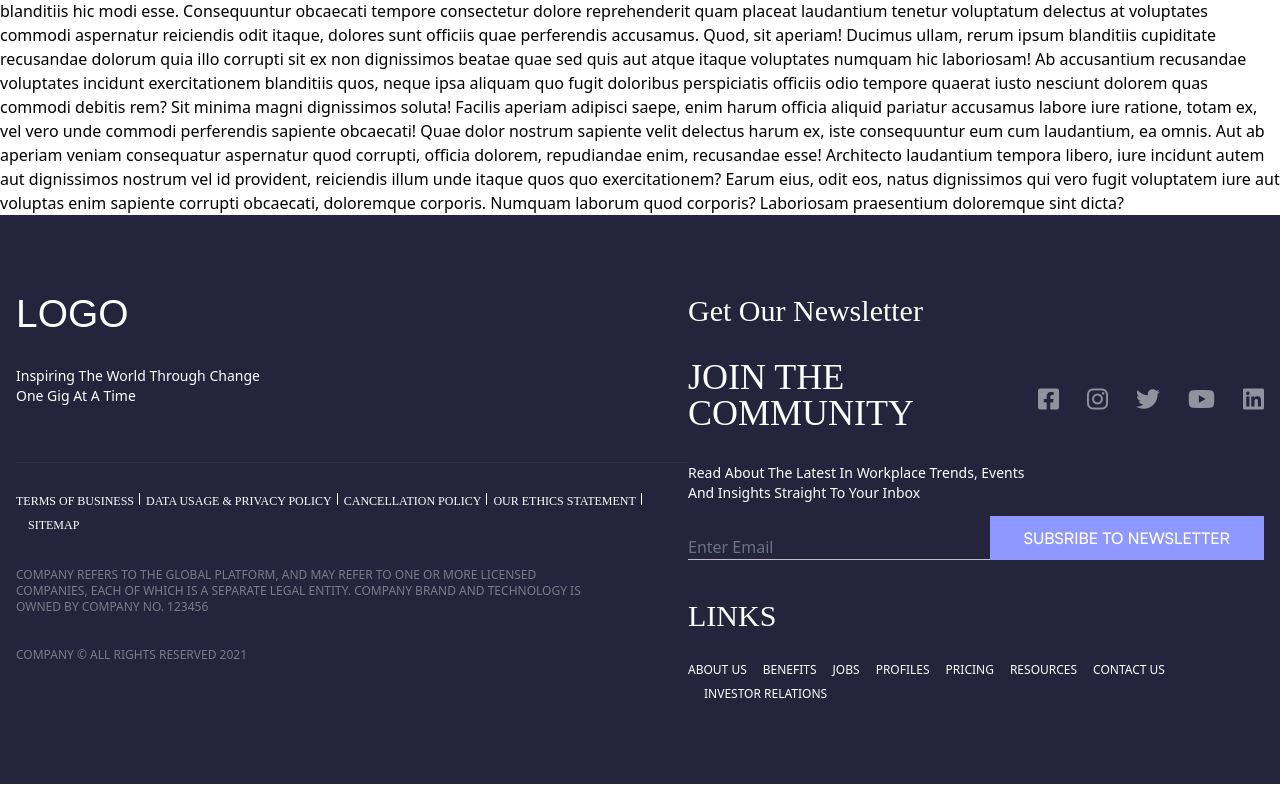
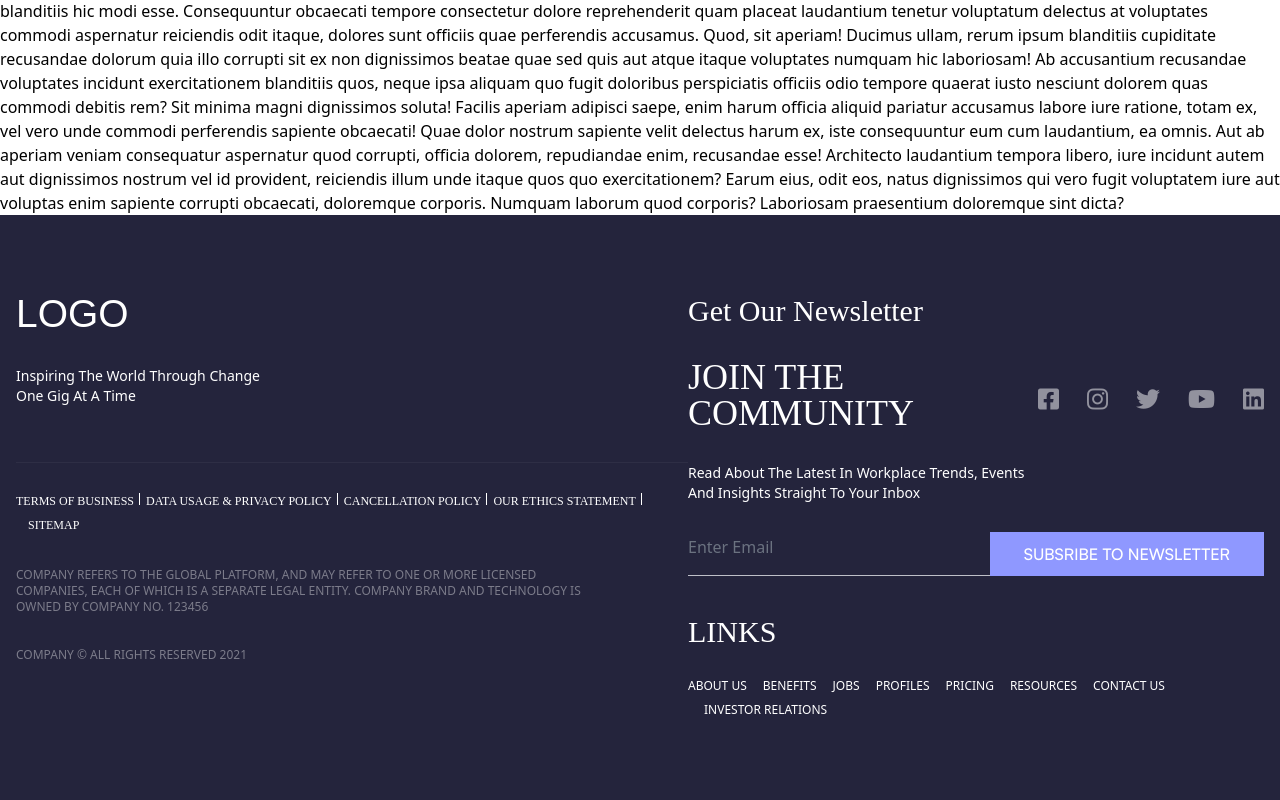
Before and after one commit to SheikhRashed/client--tailwindcss, a Vue app: page / in a window 1280 px wide. Shown: the part 1048-1848 px from the top of the page. Built offline with nearby package versions, Linux system fonts and the light colour scheme; a web font is replaced by a local one.

Commit message:
email placeholder padding bottom cleared

```diff
--- a/src/components/Footer/Footer.vue
+++ b/src/components/Footer/Footer.vue
@@ -86,7 +86,7 @@
                     <!-- newsletter from start  -->
                     <form action="#">
                         <div class="relative w-full lg:w-6/12 xl:w-full flex flex-col sm:flex-row items-center mt-6">
-                            <input type="text" placeholder="Enter Email" class="bg-transparent border-b border-opacity-80  w-full focus:outline-none py-2 pb-4 sm:pb-0  text-white placeholder-gray-500 mb-6 sm:mb-0 text-center sm:text-left">
+                            <input type="text" placeholder="Enter Email" class="bg-transparent border-b border-opacity-80  w-full focus:outline-none py-2 pb-4 sm:pb-4  text-white placeholder-gray-500 mb-6 sm:mb-0 text-center sm:text-left">
                             <button class="btn btn-primary sm:absolute bottom-0 right-0">Subsribe to newsletter</button>
                         </div>
                     </form>
```
